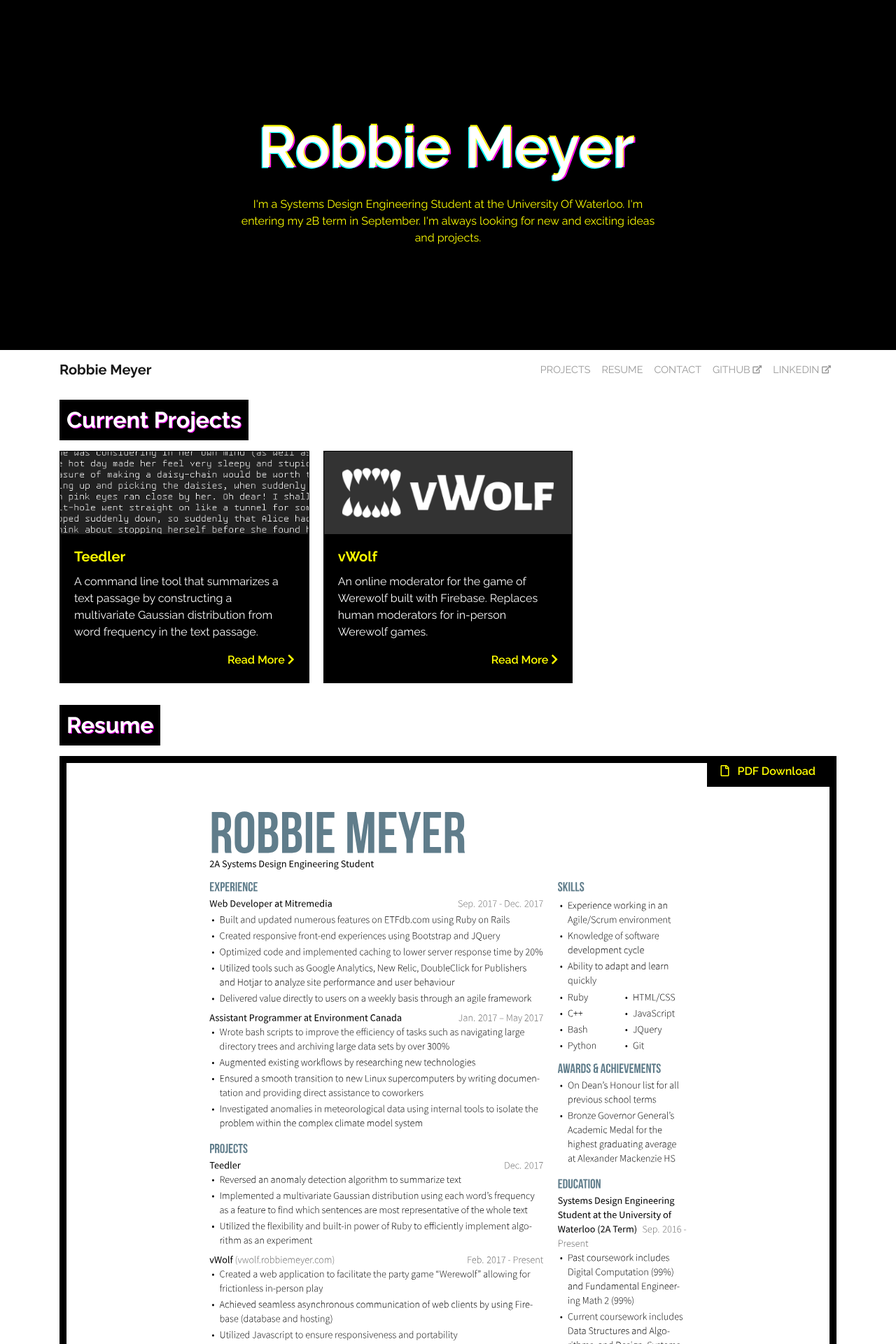
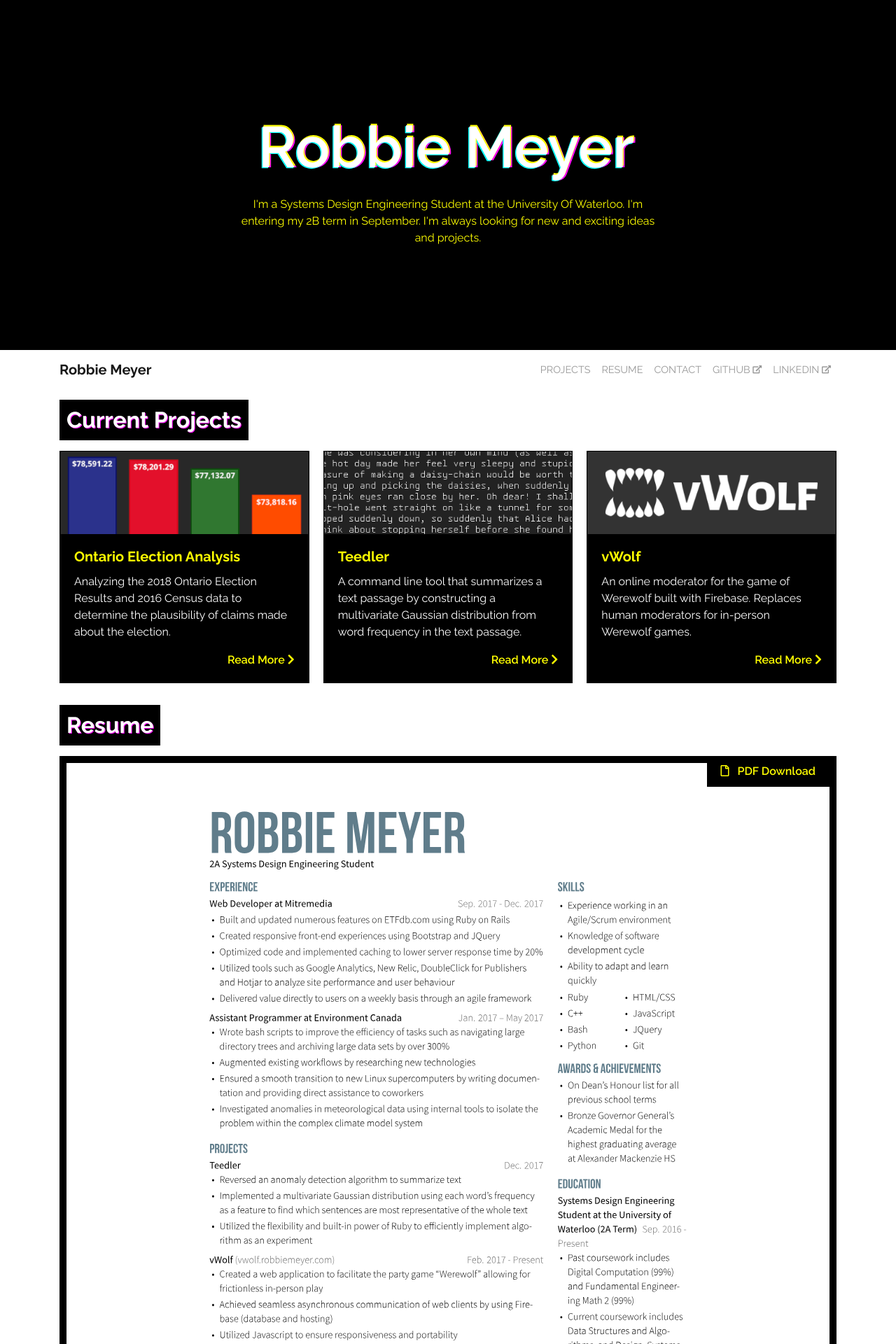
Before and after one commit to robbiemeyer/robbiemeyer.github.io, a Jekyll site: the page built from index.html, in a window 1280 px wide. Shown: the top 1920 px of the page at 70% size. Built offline with Jekyll 4.4.1, drawn with Linux system fonts in a browser that asks for light colours; nearby versions of some CDN libraries; some of the changed lines change nothing that is shown.

Commit message:
Add ontario election analysis

```diff
--- /dev/null
+++ b/_projects/ontario-election-analysis.md
@@ -0,0 +1,93 @@
+---
+title: Ontario Election Analysis
+description: |
+  Analyzing the 2018 Ontario Election Results and 2016 Census data to determine the
+  plausibility of claims made about the election.
+thumbnail: /assets/images/projects/ont-elect/ont-elect-thumb.png
+---
+
+# Ontario Election Analysis
+
+*2018-08-07*
+
+Poltical landscapes all across the world seem to be changing, or at least that is what I have heard. Everyone seems to be talking about the current state of politics and everyone seems to have their own explanation for every victory and loss.
+
+On June 7, 2018 Ontario had a provincial election that dramatically shifted the balance of power in Queen's Park. The Progressive Conservative Party (PCP), led by Doug Ford, won a majority government. The Liberal Party (LIB), which had been in power since 2003, lost official party status and was reduced to only 7 seats. The New Democratic Party (NDP) became the official opposition. This was also the first election in which a Green Party (GPO) candidate was elected in Ontario. In the graph below you can see the election results.
+
+![Election Results](/assets/images/projects/ont-elect/election-results.svg){:.short}
+
+I wanted to see if any of the claims and explanations I have heard about elections are true. Using the election data and the 2016 census data, I analyzed the results using to determine the plausability of each claim. I used Python, Pandas, Scipy, Pyplot and Seaborn to clean, analyze and visualize the data. The scripts and Jupyter Notebooks I used can be found on my [github](https://github.com/robbiemeyer/OntarioElectionAnalysis2018).
+
+For questions regarding demographics, I generally wanted to see if each party's election results data exhibited differences in central tendancy. One measure of central tendancy that I used often below is a 'vote weighted average.' When I use this term, I am refering to taking the mean of data point for each riding (ex. mean household income) and weighting the mean by the number of votes a party got in each riding.
+
+## Claim: The Progressive Conservatives would not have won a majority government if the Green Party did not split the vote
+
+My dad supports the Green Party.  However, he believes that the Green Party hurts their goals when they siphon votes from a party that shares some of their goals (the NDP) and allow a party that does not share their goals (the PCP) to win the riding. He believes that the Green Party needs to be more strategic in where they campaign to avoid splitting the vote.
+
+There are eight ridings in which a Progressive Conservative candidate won with a vote margin of fewer votes than the Green candidate. The results for these ridings are detailed in the table below.
+
+{:.table .table-hover .table-sm}
+| Riding                   | Winner                                               | Runner up                                         | Vote Margin | Green Candidate                                |
+| ------------------------ | ---------------------------------------------------- | ------------------------------------------------- | ----------- | ---------------------------------------------- |
+| Brampton West            | [PCP] Amarjot Sandhu <br>(14 951 votes)              | [NDP] Jagroop Pangli <br>(14 461 votes)           | 490         | [GPO]  Julie Guillemet-Ackerman<br>(999 votes) |
+| Brantford—Brant          | [PCP] Willem Bouma <br>(24 437 votes)                | [NDP] Alexandra Felsky <br>(23 802 votes)         | 635         | [GPO] Ken Burns<br>(2 741 votes)               |
+| Cambridge                | [PCP] Belinda Karahalios<br> (17 793 votes)          | [NDP] Marjorie Knight<br> (15 639 votes)          | 2154        | [GPO] Michele Braniff<br>(3 018 votes)         |
+| Eglinton—Lawrence        | [PCP] Robin Martin<br> (19 999 votes)                | [LIB] Michael Colle <br>(19 042 votes)            | 957         | [GPO] Reuben DeBoer<br>(1 190 votes)           |
+| Kitchener—Conestoga      | [PCP] Michael Harris <br>(17 005 votes)              | [NDP] Kelly Dick <br>(16 319 votes)               | 686         | [GPO] Wubbo Jonkman<br>(2 853 votes)           |
+| Kitchener South—Hespeler | [PCP] Amy Fee <br>(16 511 votes)                     | [NDP] Fitzroy Vanderpool <br>(15 741 votes)       | 770         | [GPO] David Weber<br>(3 198 votes)             |
+| Ottawa West—Nepean       | [PCP] Jeremy Roberts<br> (16 590 votes)              | [NDP] Chandra  Pasma <br>(16 415 votes)           | 175         | [GPO] Patrick Freel<br>(1 937 votes)           |
+| Sault Ste. Marie         | [PCP] Rosario Romano <br>(13 498 votes)              | [NDP] Michele McCleave-Kennedy <br>(13 084 votes) | 414         | [GPO] Kara Flannigan<br>(1 044 votes)          |
+| Scarborough—Rouge Park   | [PCP] Vijayadhithyan Thanigasalam <br>(16 224 votes) | [NDP] Felicia Samuel<br>(15 261 votes)            | 963         | [GPO]  Priyan De Silva<br> (1 014 votes)       |
+
+If every Green vote in these ridings was redistributed to the runner-up, the election results would look like this:
+
+![Election Results](/assets/images/projects/ont-elect/alt-results-no-green.svg){:.short}
+
+While the Progressive Conservatives may have lost nine seats, they still hold a majority government. Even in the extremely unlikely event that every vote for the Green Party was redistributed to be as unfavourable to the PCP as possible, the PCP would still hold a majority government. Therefore, the Green Party did not hurt their goals by splitting the vote as the balance of power would have been unchanged.
+
+## Claim: Older voters prefer the PCs and younger voters prefer the NDP
+
+The vote weighted average of each party's age demographics can be seen in the graph below. Note that the percentages for each age range are independant averages and therefore do not sum to 100%.
+
+![Election Results](/assets/images/projects/ont-elect/party-age-demo.svg){:.med}
+
+While the averages for each party are similar, there are a few notable differences. The NDP and Liberals have a higher average for the 20-39 ranges while the PCs have higher averages in the 40-59 and 60-79 age ranges. This would indicate that younger voters are more likely to vote for left-leaning parties and older voters are more likely to vote for right-leaning parties.
+
+As the voting age in Ontario is 18, the higher PC 0-19 average does not contridict this trend as it likely only indicates that the PCs are more successful in ridings with more families.
+
+Of course, the differences in the graph are small, but the results are consistant with pre-election [polls](http://onpulse.ca/blog/ndp-holds-onto-lead-over-pcs-as-outcome-is-uncertain-at-this-point) (that can track the age of each polled individual) and my own experience as a young person in Ontario. I therefore do believe that it is plausible that younger voters prefer left-leaning parties.
+
+## Claim: Conservative parties struggle in urban ridings
+
+Below are each party's vote weighted averages for population density. There is a clear difference between each party's average population density. The NDP have a significantly higher average population density than the PCP. This would support the claim that left-wing parties are more successful in urban areas.
+
+![Election Results](/assets/images/projects/ont-elect/party-pop-density.svg){:.short}
+
+If we look at a scatter plot of votes and population density for elected candidates, we can see that almost all the seats the NDP won were in high density ridings. Please note that the x-axis of the plot uses a logarithmic scale (to allow all the data points to be visible). In this election it looks like it was not the PCP that struggled in high density ridings, but every other party struggled in low-density ridings.
+
+![Election Results](/assets/images/projects/ont-elect/pop-density-scatter.svg){:.short}
+
+## Claim: Lower-income individuals are more likely to vote for the NDP
+
+Looking at the vote weighted average for household income, the PCP, LIB and GPO all have fairly similar averages, but the NDP have an vote weighted average of median household income about $5 000 less than the PCP. This may support the claim that lower income voters are more likely to support the NDP. It may also indicate that younger voters, who are more likely to have a lower personal income and be unmarried support the NDP.
+
+![Election Results](/assets/images/projects/ont-elect/party-average-income.svg){:.short}
+
+If we look specifically at the PCP and the NDP's data. We can see that there is a weak positive correlation between PCP votes and median household income and a weak negative correlation between NDP votes and median household income. It does look like the PCP see more success in wealthier ridings while the NDP see more success in less wealthy ridings.
+
+![Election Results](/assets/images/projects/ont-elect/income-v-votes.svg)
+
+## The Liberals lost this election. Badly
+
+One thing I noticed while looking through the data was that the Liberal Party did not just lose a lot of seats, they only barely won the seats they did declare victory in. The Liberal's average vote margin is much lower than any other major party's. It will be interesting to see if the Liberal party can rebound from this crushing defeat.
+
+![Election Results](/assets/images/projects/ont-elect/win-margin.svg){:.short}
+
+## Conclusion
+
+People are complicated and difficult to predict. Yet we try anyway. The common claims made about voting patterns may not be strong predictors of voting behaviour, but they do seem to be grounded in reality. While Ontario's political landscape may have drastically changed, the underlying voting patterns have not changed.
+
+##### Data Sources
+
+- [Ontario Election Results](https://www.elections.on.ca/en/resource-centre/elections-results.html)
+- [2016 Canada Census](https://www12.statcan.gc.ca/census-recensement/2016/dp-pd/prof/details/page_Download-Telecharger.cfm?Lang=E&Tab=1&Geo1=PR&Code1=01&Geo2=PR&Code2=01&Data=Count&SearchText=Canada&SearchType=Begins&SearchPR=01&B1=All&TABID=1)
--- a/_sass/project-post.scss
+++ b/_sass/project-post.scss
@@ -22,5 +22,13 @@
     @media (max-width: 576px) {
       max-width: unset !important;
     }
+
+    &.short {
+     max-height: 400px;
+    }
+
+    &.med {
+      max-height: 600px;
+    }
   }
 }
```
Also changed, not shown: assets/images/projects/ont-elect/alt-results-no-green.svg (added), assets/images/projects/ont-elect/election-results.svg (added), assets/images/projects/ont-elect/income-v-votes.svg (added), assets/images/projects/ont-elect/ont-elect-thumb.png (added), assets/images/projects/ont-elect/party-age-demo.svg (added), assets/images/projects/ont-elect/party-average-income.svg (added), assets/images/projects/ont-elect/party-immigrant.svg (added), assets/images/projects/ont-elect/party-pop-density.svg (added), assets/images/projects/ont-elect/pop-density-scatter.svg (added), assets/images/projects/ont-elect/win-margin.svg (added).
